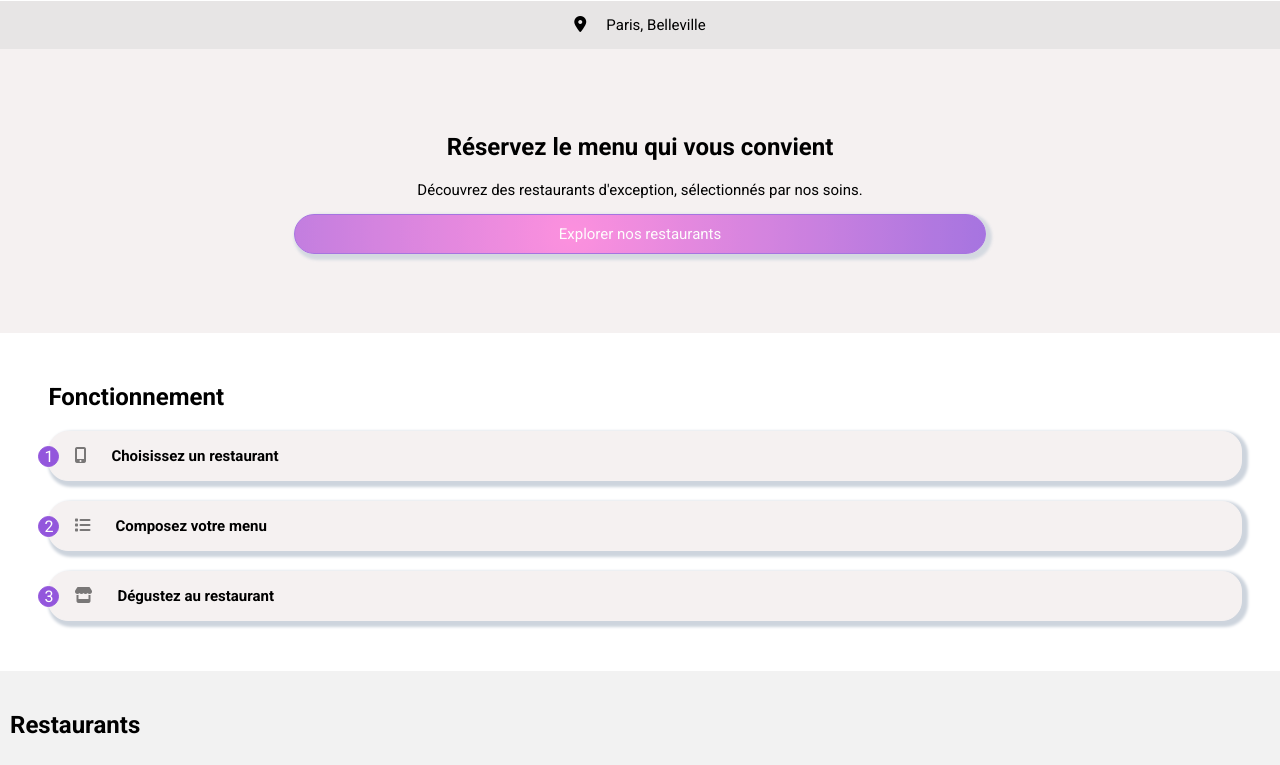
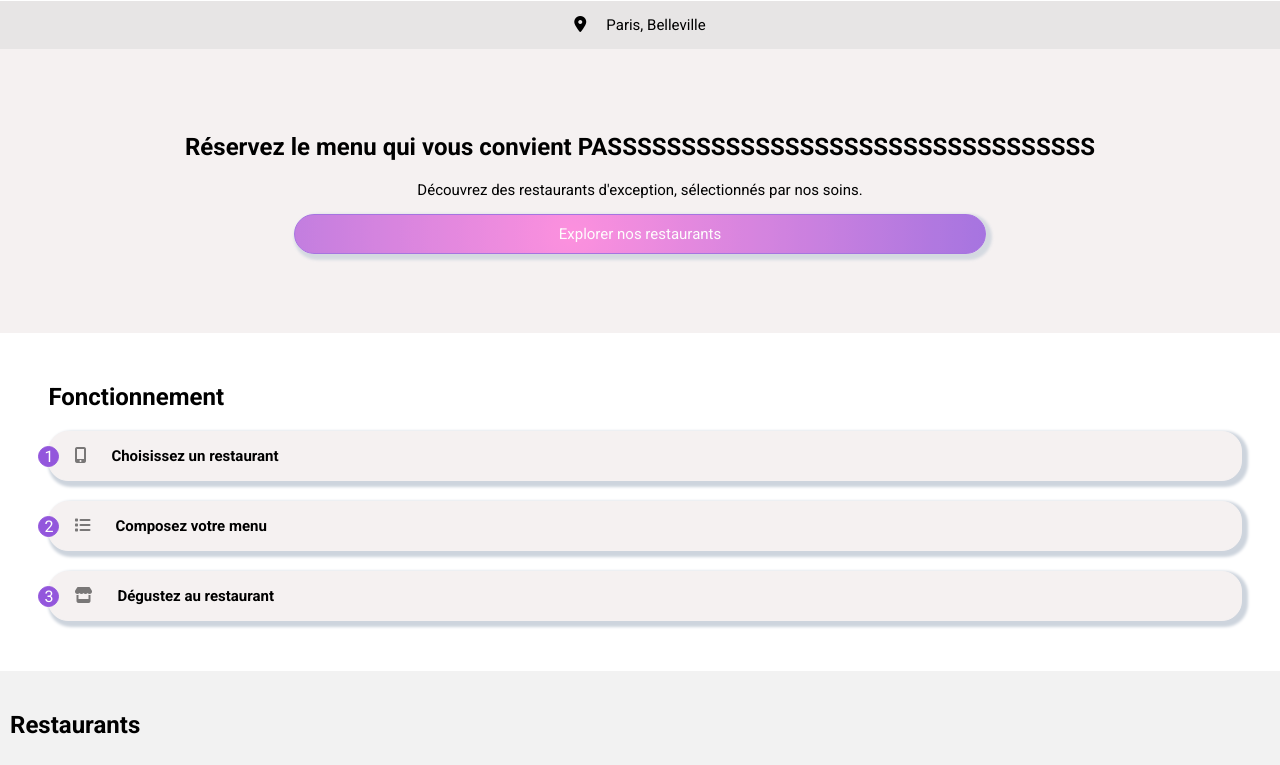
Before and after one commit to yofle/projet-3, a website: page index.html in a window 1280 px wide. Shown: the part 30-795 px from the top of the page. Drawn offline with Linux system fonts and the light colour scheme; a web font is replaced by a local one.

Commit message:
PASSSSSSS

```diff
--- a/index.html
+++ b/index.html
@@ -22,7 +22,7 @@
 					<p>Paris, Belleville</p>
 				</div>
 				<div class="Explorer">
-					<h1>Réservez le menu qui vous convient</h1>
+					<h1>Réservez le menu qui vous convient PASSSSSSSSSSSSSSSSSSSSSSSSSSSSSSSSS</h1>
 					<p>Découvrez des restaurants d'exception, sélectionnés par nos soins.</p>
 					<a href="#"><p class="bouton1">Explorer nos restaurants</p></a>
 				</div>
```
